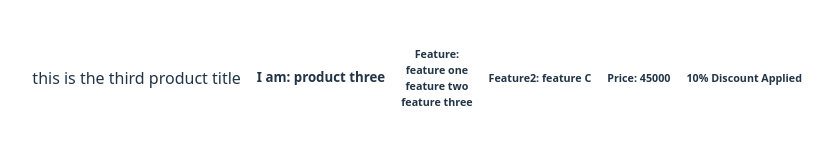
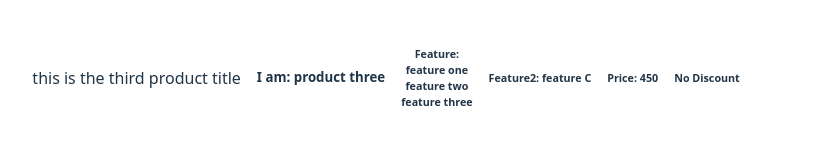
Before and after one commit to WiyarAhmadZai/react-practice, a React (Vite) app: page / in a window 1280 px wide. Shown: the part 393-553 px from the top of the page, without its empty margins (219-1059 px from the left). Built offline with nearby package versions, Linux system fonts and the light colour scheme.

Commit message:
Fix price value for the third product in ProductTitle component

```diff
--- a/src/App.jsx
+++ b/src/App.jsx
@@ -15,7 +15,7 @@ let option2 ={a: "feature A", b: "feature B", c: "feature C"}
 
       <ProductTitle title="this is the first product title" name="product one" features1={option1} feature2={option2.a} price={67000}/>
       <ProductTitle title="this is the second product title" name="product two" features1={option1} feature2={option2.b} price={50000}/>
-      <ProductTitle title="this is the third product title" name="product three" features1={option1} feature2={option2.c} price={45000}/>
+      <ProductTitle title="this is the third product title" name="product three" features1={option1} feature2={option2.c} price={450}/>
       <ProductTitle title="this is the fourth product title" name="product four" features1={option1} feature2={option2.c} price={35000}/>
     </>
   )
```
